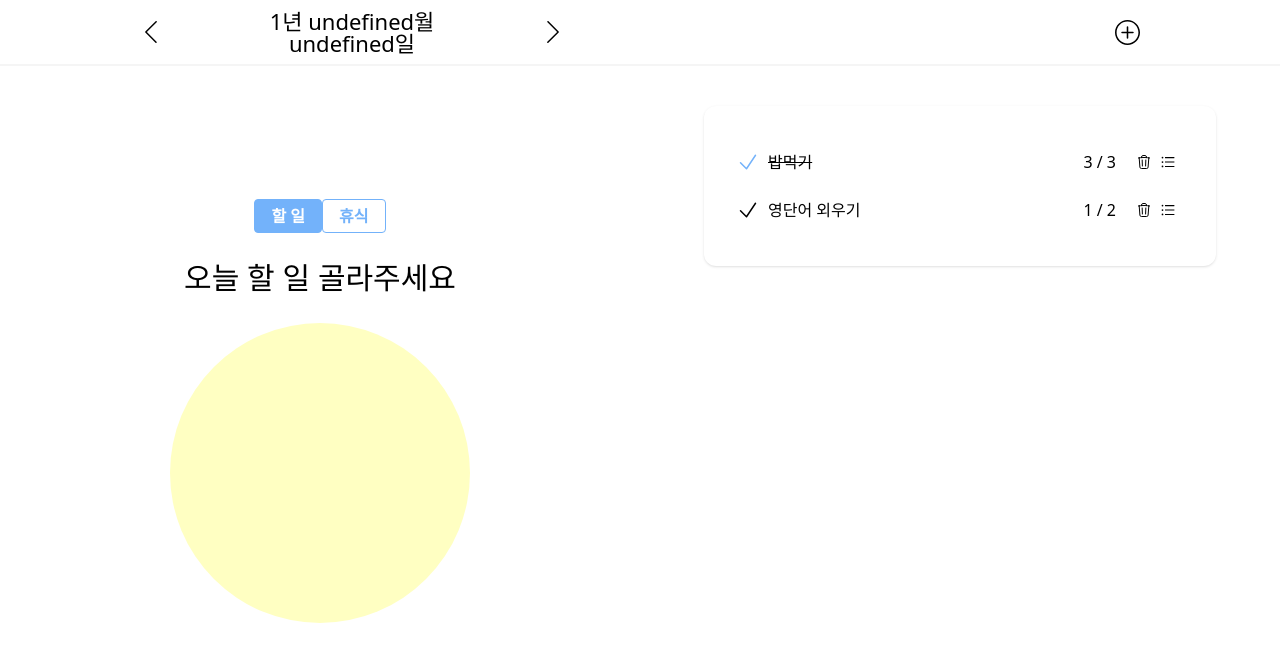
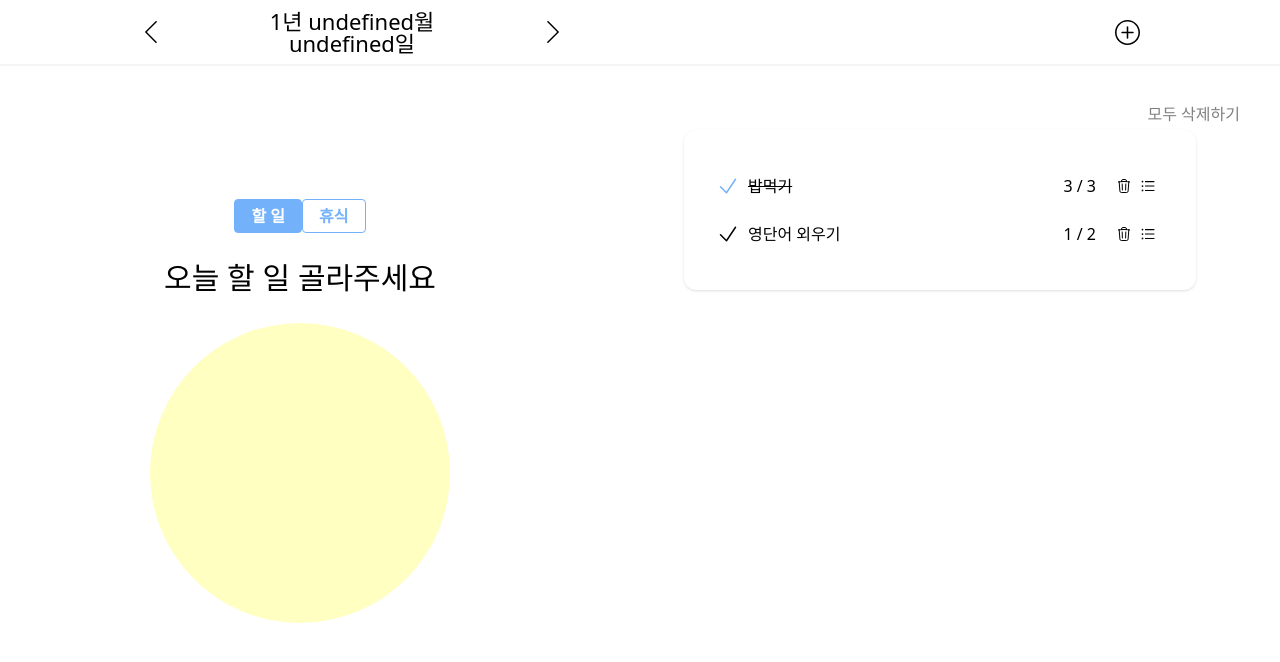
Before and after one commit to growth-ring/taskgrow, a React (Vite) app in the folder app-client/: page /todos/1 in a window 1280 px wide. Shown: the top 662 px of the page. Built offline with nearby package versions, Linux system fonts and the light colour scheme.

Commit message:
해당 task의 todo 모두 삭제 버튼

```diff
--- /dev/null
+++ b/app-client/src/components/Todos/TodoAllDelete.tsx
@@ -0,0 +1,23 @@
+import styled from 'styled-components';
+
+const Container = styled.div`
+  text-align: right;
+  color: gray;
+  margin-bottom: 0.5rem;
+`;
+
+const DeleteButton = styled.button`
+  &:hover {
+    color: black;
+  }
+`;
+
+const TodoAllDelete = () => {
+  return (
+    <Container>
+      <DeleteButton>모두 삭제하기</DeleteButton>
+    </Container>
+  );
+};
+
+export default TodoAllDelete;
--- a/app-client/src/components/Todos/TodoList.tsx
+++ b/app-client/src/components/Todos/TodoList.tsx
@@ -10,25 +10,30 @@ const TodoList = () => {
     setOnTimer(true);
     setShowTodoBtn(true);
     setSelectedTodo(title);
-    stop();
   };
 
   return (
-    <div className="max-w-lg mx-auto my-10 bg-white p-8 rounded-xl shadow shadow-slate-300" style={{ width: "100%" }}>
-      <div id="tasks" style={{ width: "100%", height: "100%", overflow: "auto"}}>
+    <div
+      className="max-w-lg mx-auto bg-white p-8 rounded-xl shadow shadow-slate-300"
+      style={{ width: '100%' }}
+    >
+      <div
+        id="tasks"
+        style={{ width: '100%', height: '100%', overflow: 'auto' }}
+      >
         <Todo
           title="밥먹기"
           completed={true}
           planCount={3}
           performCount={3}
-          onClick={() => handleTodoClick("밥먹기")}
+          onClick={() => handleTodoClick('밥먹기')}
         />
         <Todo
           title="영단어 외우기"
           completed={false}
-          planCount = {2}
-          performCount = {1}
-          onClick={() => handleTodoClick("영단어 외우기")}
+          planCount={2}
+          performCount={1}
+          onClick={() => handleTodoClick('영단어 외우기')}
         />
       </div>
     </div>
--- a/app-client/src/pages/TodosPage/index.tsx
+++ b/app-client/src/pages/TodosPage/index.tsx
@@ -3,6 +3,7 @@ import StateBtn from '../../components/Todos/StateBtn';
 import Timer from '../../components/Pomodoro/Timer';
 import Pomodoro from '../../components/Pomodoro/Pomodoro';
 import PomodoroBtn from '../../components/Pomodoro/PomodoroBtn';
+import TodoAllDelete from '../../components/Todos/TodoAllDelete';
 import TodoList from '../../components/Todos/TodoList';
 import { useTodosStore } from '../../store/todos';
 import { useTimerStore } from '../../store/timer';
@@ -48,11 +49,15 @@ const Todos = () => {
             timerState={timerState}
             time={timerMinute}
           />
-          {onTimer && <>
-          <Timer time={timerMinute} timerState={timerState}/>
-          <PomodoroBtn /></>}
+          {onTimer && (
+            <>
+              <Timer time={timerMinute} timerState={timerState} />
+              <PomodoroBtn />
+            </>
+          )}
         </Time>
-        <div style={{ width: '50%', height: '100%' }}>
+        <div style={{ width: '50%', height: '100%', margin: '2.5rem' }}>
+          <TodoAllDelete />
           <TodoList />
         </div>
       </Container>
```
